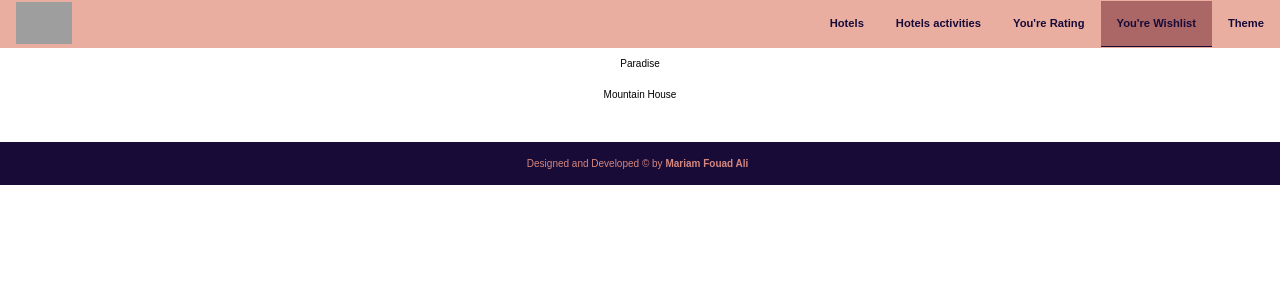
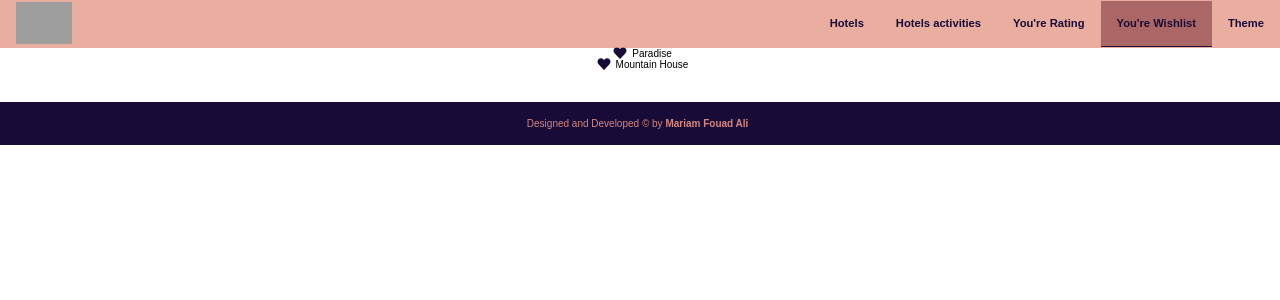
Before and after one commit to mariam-fouad/hotbird, a React (Create React App) app: page /wishlist in a window 1280 px wide. Shown: the top 300 px of the page. Built offline with nearby package versions, Linux system fonts and the light colour scheme; grey boxes are pictures that could not be loaded; a web font is replaced by a local one.

Commit message:
use the wishCard

```diff
--- a/src/pages/wishList.js
+++ b/src/pages/wishList.js
@@ -1,6 +1,8 @@
 import React from 'react';
 import styled from 'styled-components'
 import {connect} from 'react-redux';
+
+import WishCard from '../components/UI-components/wishCard/wishCard';
 
 const wishList = (props)=>{
 
@@ -13,7 +15,7 @@ const wishList = (props)=>{
     align-items: center;
 `;
     const wishList = props.wish.map(hotel=>
-        <p>{hotel.hotelName}</p>);
+        <WishCard themeColors={props.themeColors} hotel={hotel}/>);
     return (
         <Main>
             {wishList}
```
